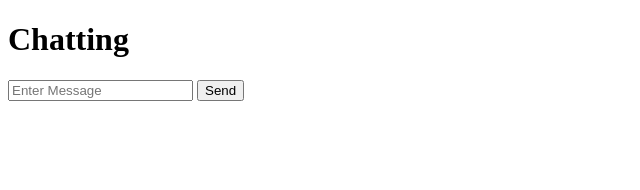
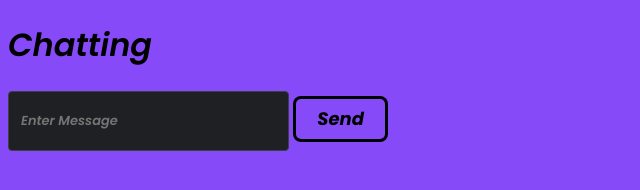
Before and after one commit to Aayushman19/Chat-App, a website: page public/index.html in a window 1280 px wide. Shown: the whole page, without its empty margins (0-640 px from the left). Drawn offline with nearby package versions, Linux system fonts and the light colour scheme; no server answers.

Commit message:
styled chat

```diff
--- a/public/index.html
+++ b/public/index.html
@@ -5,9 +5,10 @@
     <meta http-equiv="X-UA-Compatible" content="IE=edge" />
     <meta name="viewport" content="width=device-width, initial-scale=1.0" />
     <title>Chat APP</title>
+    <link rel="stylesheet" href="styles.css">
   </head>
   <body>
-    <h1>Chatting</h1>
+    <h1 id="chat-disp">Chatting</h1>
 
     <input type="text" id="message" placeholder="Enter Message" />
     <button id="sendBtn">Send</button>
--- /dev/null
+++ b/public/styles.css
@@ -0,0 +1,43 @@
+@import url('https://fonts.googleapis.com/css2?family=Poppins:ital,wght@0,100;0,200;0,300;0,400;0,500;0,600;0,700;0,800;0,900;1,100;1,200;1,300;1,400;1,500;1,600;1,700;1,800;1,900&display=swap');
+
+* {
+    margin: 10 10 10 10;
+    padding: 5 5 5 5;
+    background-color: #864AF9;
+    font-family: "Poppins", sans-serif;
+    font-weight: 600;
+    font-style: italic;
+}
+
+
+#message {
+    padding: 6px 12px;
+    background: rgb(31, 32, 35);
+    border: 1px solid rgb(60, 63, 68);
+    border-radius: 4px;
+    font-size: 13px;
+    color: rgb(247, 248, 248);
+    height: 46px;
+    appearance: none;
+    transition: border 0.15s ease 0s;
+
+    :focus {
+        outline: none;
+        box-shadow: none;
+        border-color: rgb(100, 153, 255);
+    }
+}
+
+#sendBtn {
+    display: inline-block;
+    outline: 0;
+    border: 0;
+    cursor: pointer;
+    border-radius: 8px;
+    padding: 14px 24px 14px;
+    font-size: 18px;
+    font-weight: 700;
+    line-height: 1;
+    color: #000000;
+    box-shadow: 0 0 0 3px #000000 inset;
+}
```
